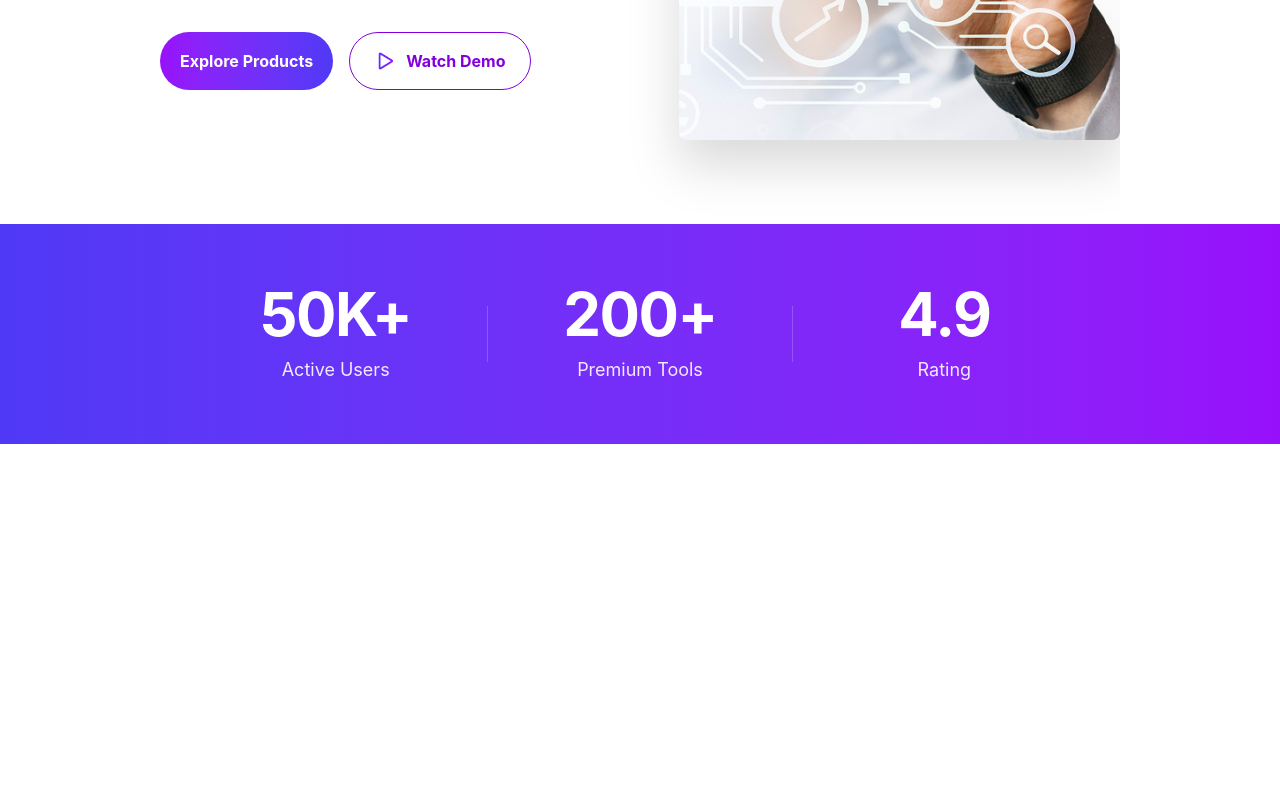
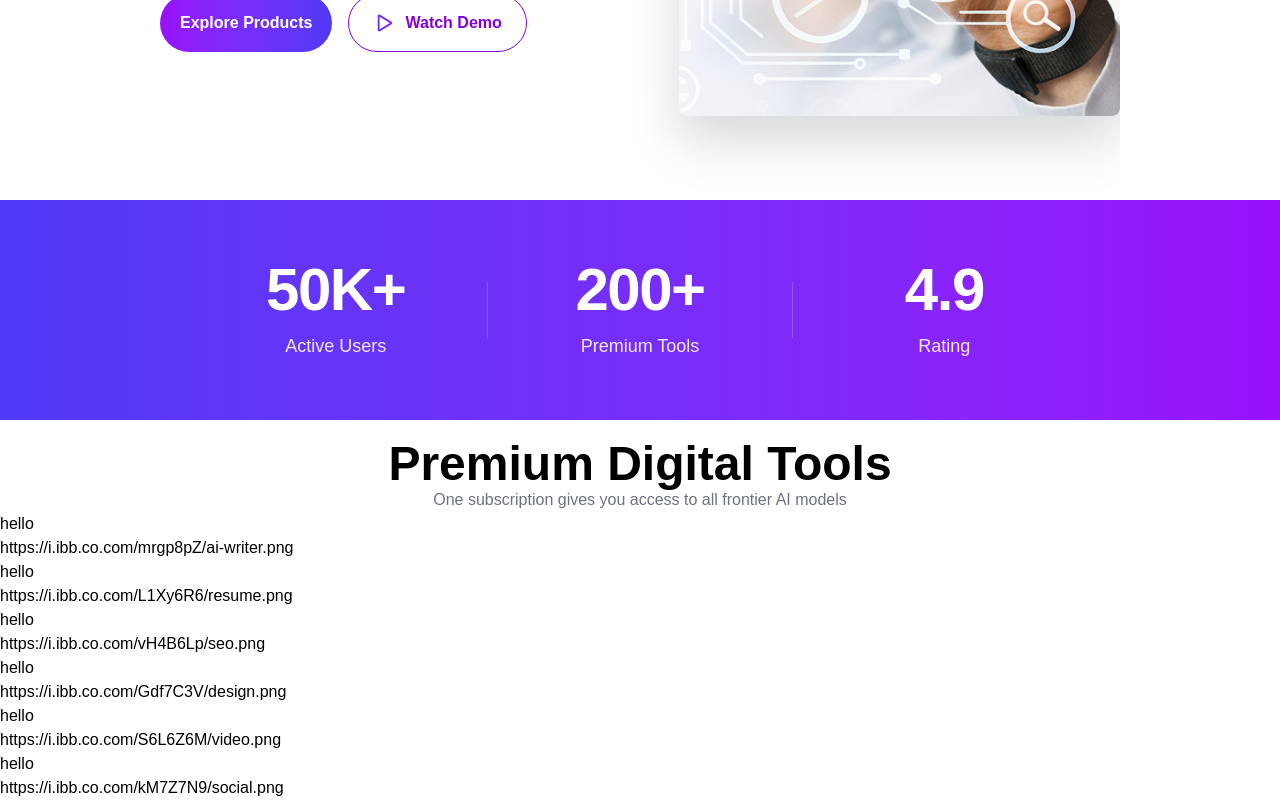
Before and after one commit to azim024471-netizen/assignment-6, a React (Vite) app: page / in a window 1280 px wide. Shown: the part 584-1384 px from the top of the page. Before the commit the page ends 1028 px from the top, so only its background shows below. Built offline with nearby package versions, Linux system fonts and the light colour scheme.

Commit message:
add the card details and more

```diff
--- /dev/null
+++ b/public/ProductData.json
@@ -0,0 +1,86 @@
+[
+  {
+    "id": 1,
+    "name": "AI Writing Pro",
+    "description": "Generate high-quality content, blogs, and marketing copy in seconds with advanced AI.",
+    "price": "29$",
+    "period": "Monthly",
+    "tag": "Best Seller",
+    "features": [
+      "Unlimited AI generations",
+      "50+ writing templates",
+      "Grammar checker"
+    ],
+    "icon": "https://i.ibb.co.com/mrgp8pZ/ai-writer.png"
+  },
+  {
+    "id": 2,
+    "name": "Design Templates Pack",
+    "description": "2000+ premium templates for social media, presentations, and marketing materials.",
+    "price": "49$",
+    "period": "One Time",
+    "tag": "Popular",
+    "features": [
+      "2000+ templates",
+      "Monthly updates",
+      "Commercial license"
+    ],
+    "icon": "https://i.ibb.co.com/L1Xy6R6/resume.png"
+  },
+  {
+    "id": 3,
+    "name": "SEO Optimizer Tool",
+    "description": "Boost your website rankings with our all-in-one SEO and keyword research tool.",
+    "price": "199$",
+    "period": "Yearly",
+    "tag": "Top Rated",
+    "features": [
+      "Keyword research",
+      "Backlink analysis",
+      "Weekly reports"
+    ],
+    "icon": "https://i.ibb.co.com/vH4B6Lp/seo.png"
+  },
+  {
+    "id": 4,
+    "name": "UI/UX Component Kit",
+    "description": "Ready-to-use Figma components and assets for modern web applications.",
+    "price": "15$",
+    "period": "Monthly",
+    "tag": "Best Seller",
+    "features": [
+      "500+ Components",
+      "Free updates",
+      "Commercial license"
+    ],
+    "icon": "https://i.ibb.co.com/Gdf7C3V/design.png"
+  },
+  {
+    "id": 5,
+    "name": "Video Editing Suite",
+    "description": "Professional online video editor with AI-powered effects and transitions.",
+    "price": "120$",
+    "period": "Yearly",
+    "tag": "Popular",
+    "features": [
+      "4K rendering",
+      "Cloud storage",
+      "Team collaboration"
+    ],
+    "icon": "https://i.ibb.co.com/S6L6Z6M/video.png"
+  },
+  {
+    "id": 6,
+    "name": "Social Media Planner",
+    "description": "Schedule and manage all your social media accounts from a single dashboard.",
+    "price": "25$",
+    "period": "One Time",
+    "tag": "Top Rated",
+    "features": [
+      "Auto-scheduling",
+      "Detailed analytics",
+      "Customer support"
+    ],
+    "icon": "https://i.ibb.co.com/kM7Z7N9/social.png"
+  }
+]
--- a/src/App.jsx
+++ b/src/App.jsx
@@ -1,9 +1,17 @@
-
 
 import './App.css'
 import Banner from './Component/Banner/Banner'
 import NavBar from './Component/NavBar/NavBar'
+import Products from './Component/Products'
 import Stats from './Component/Stats'
+
+const productsData = async()=>{
+  const res =await fetch("/ProductData.json")
+  return res.json()
+}
+
+const productsPromise = productsData();
+
 
 function App() {
 
@@ -18,10 +26,17 @@ function App() {
         <Banner></Banner>
 
        </section>
-
        <section>
         <Stats></Stats>
        </section>
+
+       <section>
+        <main>
+          <Products productsPromise ={productsPromise}></Products>
+        </main>
+       </section>
+
+
 
     </>
   )
--- /dev/null
+++ b/src/Component/Banner/producCard/ProductCard.jsx
@@ -0,0 +1,15 @@
+
+
+const ProductCard = ({product}) => {
+    console.log(product)
+
+    const {name,description,price,period,tag,features,icon}=product
+    return (
+        <div>
+            <h1>hello</h1>
+            <p>{icon}</p>
+        </div>
+    );
+};
+
+export default ProductCard;
--- /dev/null
+++ b/src/Component/Products.jsx
@@ -0,0 +1,29 @@
+import React, { use } from 'react';
+import ProductCard from './Banner/producCard/ProductCard';
+
+const Products = ({productsPromise}) => {
+    const productsData = use(productsPromise);
+    // console.log(productsData)
+    return (
+        <div className='pt-5'>
+            <div className="text-center ">
+        <h2 className="text-5xl font-extrabold">Premium Digital Tools</h2>
+        <p className='text-gray-500'>One subscription gives you access to all frontier AI models</p>
+
+      </div>
+
+      {/* card container */}
+      <div>
+        {
+            productsData.map(product=> <ProductCard key={product.id} product={product}></ProductCard>)
+        }
+
+      </div>
+
+
+
+        </div>
+    );
+};
+
+export default Products;
--- a/src/index.css
+++ b/src/index.css
@@ -1 +1,10 @@
 @import "tailwindcss";
+@import url('https://fonts.googleapis.com/css2?family=Manrope:wght@200..800&display=swap');
+
+
+body{
+  font-family: "Manrope", sans-serif;
+  font-optical-sizing: auto;
+  font-weight: 400;
+  font-style: normal;
+}
```
